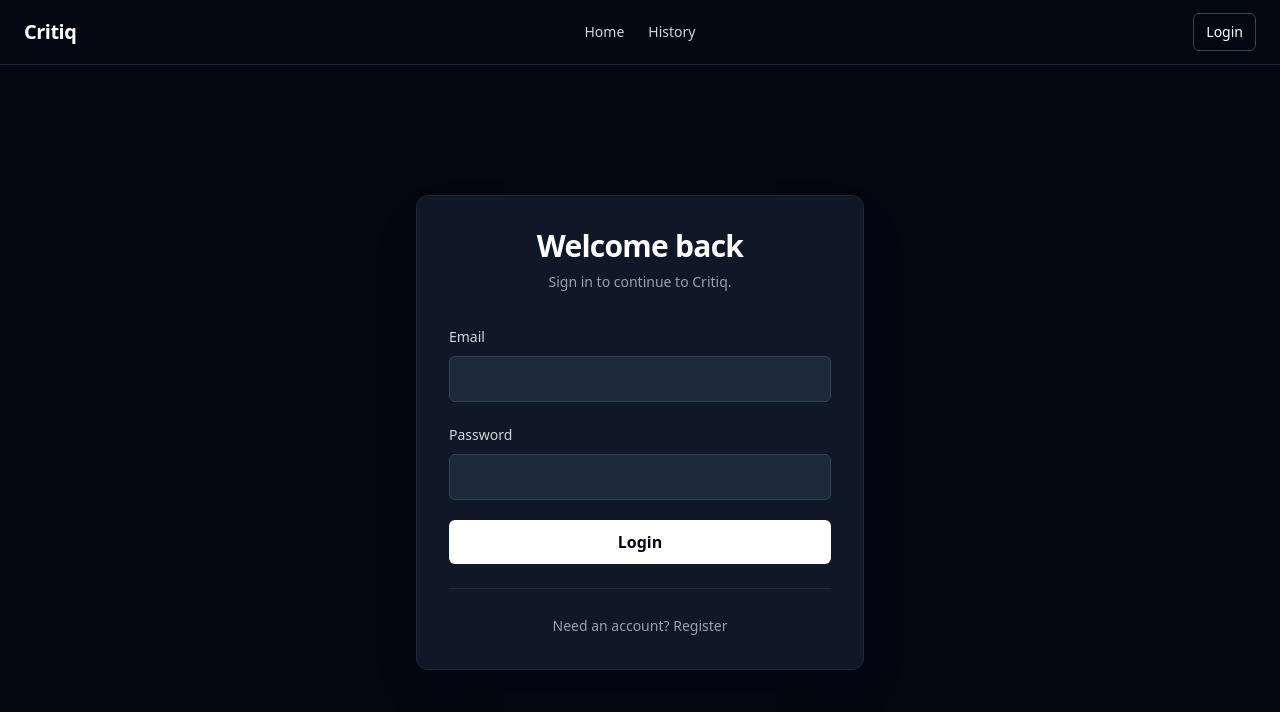
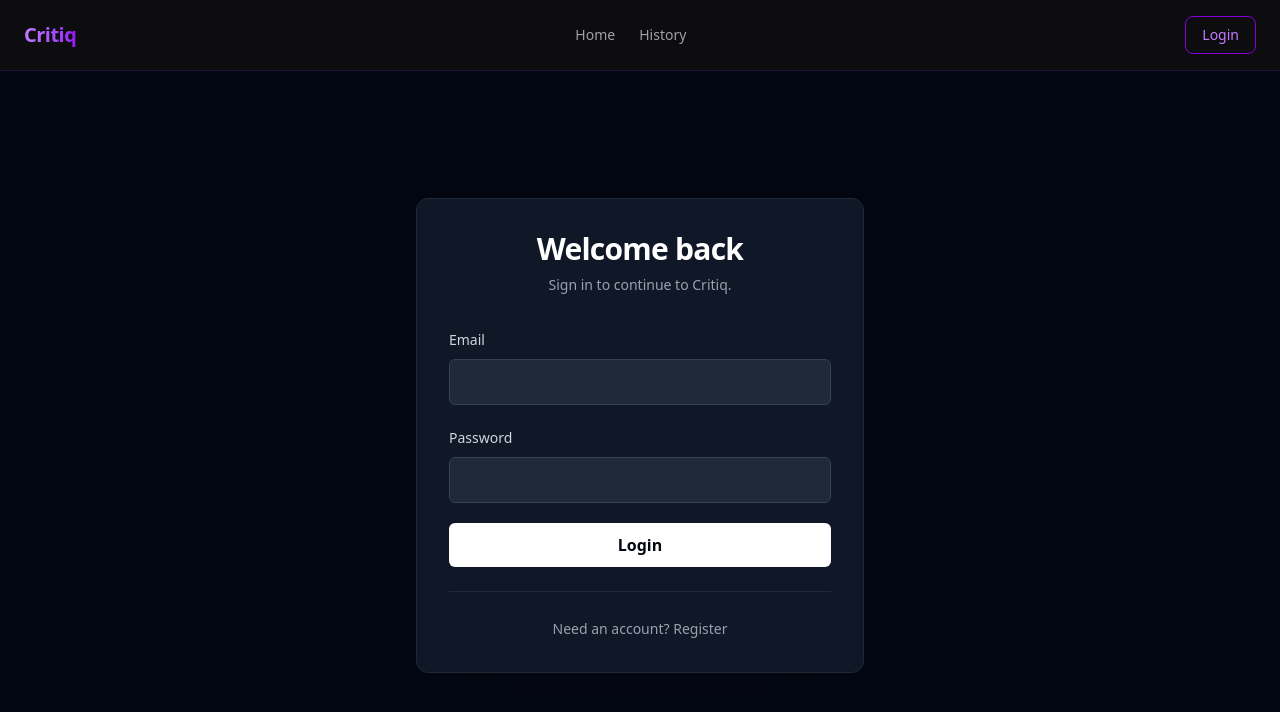
Before and after one commit to hamzatanvir-developer/Critiq-AI-code-reviewer, a Next.js app: page /auth in a window 1280 px wide. Shown: the top 712 px of the page. Built offline with nearby package versions, Linux system fonts and the light colour scheme; no server answers.

Commit message:
Redesign Header with purple theme

```diff
--- a/components/Header.jsx
+++ b/components/Header.jsx
@@ -16,32 +16,35 @@ export default function Header() {
   }
 
   return (
-    <header className="border-b border-gray-800 bg-gray-950 text-white">
-      <nav className="mx-auto grid h-16 w-full max-w-7xl grid-cols-3 items-center px-6">
-        <Link href="/" className="text-xl font-semibold tracking-tight">
+    <header className="border-b border-purple-900/30 bg-[#0d0d0f] text-white">
+      <nav className="flex w-full items-center justify-between px-6 py-4">
+        <Link
+          href="/"
+          className="font-space text-xl font-bold tracking-tight bg-gradient-to-r from-purple-400 to-purple-600 bg-clip-text text-transparent"
+        >
           Critiq
         </Link>
 
-        <div className="flex items-center justify-center gap-6 text-sm text-gray-300">
-          <Link href="/" className="transition-colors hover:text-white">
+        <div className="flex items-center gap-6 text-sm text-zinc-400">
+          <Link href="/" className="transition-colors hover:text-purple-400">
             Home
           </Link>
           <Link
             href="/history"
-            className="transition-colors hover:text-white"
+            className="transition-colors hover:text-purple-400"
           >
             History
           </Link>
         </div>
 
-        <div className="flex items-center justify-end gap-4 text-sm">
+        <div className="flex items-center gap-4 text-sm">
           {user ? (
             <>
-              <span className="truncate text-gray-300">{user.email}</span>
+              <span className="truncate text-sm text-zinc-500">{user.email}</span>
               <button
                 type="button"
                 onClick={handleLogout}
-                className="rounded-md border border-gray-700 px-3 py-2 transition-colors hover:bg-gray-800"
+                className="rounded-lg border border-purple-700 px-4 py-2 text-sm text-purple-400 transition-all hover:bg-purple-700 hover:text-white"
               >
                 Logout
               </button>
@@ -49,7 +52,7 @@ export default function Header() {
           ) : (
             <Link
               href="/auth"
-              className="rounded-md border border-gray-700 px-3 py-2 transition-colors hover:bg-gray-800"
+              className="rounded-lg border border-purple-700 px-4 py-2 text-sm text-purple-400 transition-all hover:bg-purple-700 hover:text-white"
             >
               Login
             </Link>
```
